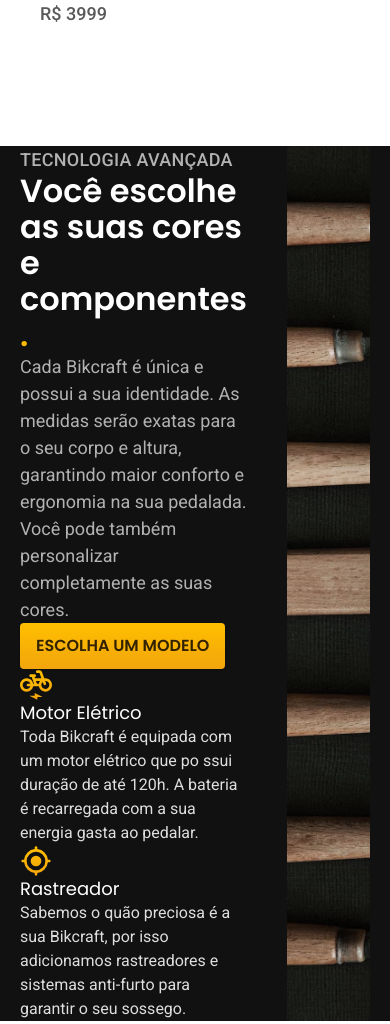
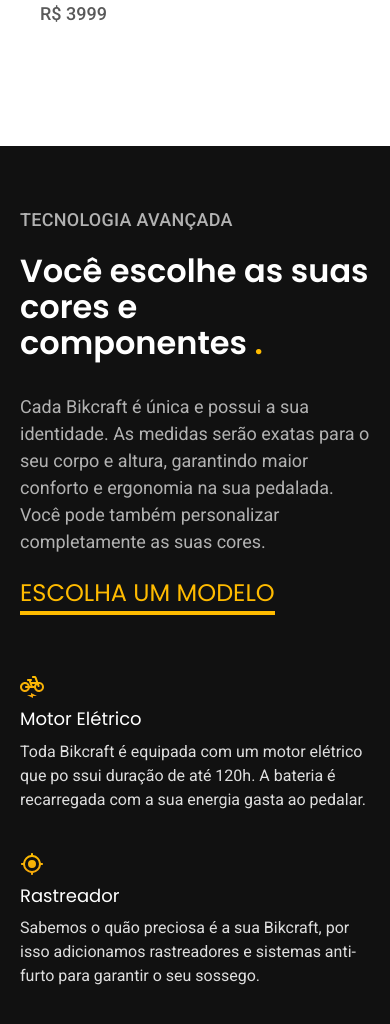
Before and after one commit to howtrojan/BIKECRAFT, a plain HTML site: page index.html in a window 390 px wide. Shown: the part 2393-3417 px from the top of the page. Drawn offline with Linux system fonts and the light colour scheme.

Commit message:
Finalização parte tecnologia

```diff
--- a/css/home/tecnologia.css
+++ b/css/home/tecnologia.css
@@ -1,5 +1,6 @@
 .tecnologia-bg{
     background-color: var(--cor-11);
+    box-shadow: inset 0px 80px var(--cor-0), inset 0px -80px var(--cor-0);
 }
 
 .tecnologia{
@@ -14,3 +15,69 @@
     object-fit: cover;
     object-position: left;
 }
+
+.tecnologia-conteudo{
+    padding-top: 160px;
+    padding-bottom: 160px;
+}
+
+.tecnologia-conteudo > span{
+    display: block;
+    margin-bottom: 20px;
+}
+
+.tecnologia-conteudo h2{
+    margin-bottom: 32px;
+}
+
+.tecnologia-conteudo > p{
+    margin-bottom: 20px ;
+}
+
+.tecnologia-conteudo a{
+    margin-bottom: 80px;
+}
+
+.tecnologia-vantagens{
+    display: flex;
+    gap: 40px;
+}
+
+.tecnologia-vantagens h3{
+    margin-bottom: 8px;
+    width: max-content;
+}
+
+.tecnologia-vantagens img{
+    width: 24px;
+    margin-bottom: 8px;
+}
+
+@media (max-width: 800px) {
+    .tecnologia-bg{
+        box-shadow: initial;
+    }
+   .tecnologia{
+    grid-template-columns: 1fr;
+   }
+
+   .tecnologia-conteudo{
+    padding-top: 60px;
+    padding-bottom: 60px;
+   }
+
+   .tecnologia-imagem{
+    display: none;
+   }
+
+   .tecnologia a{
+    margin-bottom: 60px;
+   }
+
+}
+
+@media (max-width: 600px){
+    .tecnologia-vantagens{
+        flex-direction: column;
+    }
+}
--- a/css/utilidades/componentes.css
+++ b/css/utilidades/componentes.css
@@ -32,3 +32,22 @@
         font-size: 1rem;
     }
 }
+
+.link{
+    display: inline-block;
+    color: var(--cor-p1);
+    font: 500 1.5rem/1.5 "Poppins", san-serif;
+    text-transform: uppercase;
+}
+
+.link:after{
+    content: "";
+    display: block;
+    width: 100%;
+    height: 4px;
+    background-color: currentColor ;
+}
+
+.link:hover{
+    color: var(--cor-0);
+}
--- a/index.html
+++ b/index.html
@@ -80,8 +80,9 @@
           <span class="font-2-l-b cor-5">Tecnologia avançada</span>
           <h2 class="font-1-xxl cor-0">Você escolhe as suas cores e componentes <span class="cor-p1">.</span></h2>
           <p class="font-2-l cor-5">Cada Bikcraft é única e possui a sua identidade. As medidas serão exatas para o seu corpo e altura, garantindo maior conforto e ergonomia na sua pedalada. Você pode também personalizar completamente as suas cores. </p>
-          <a class="botao link" href="./bicicletas.html">Escolha um modelo</a>
-          <div>
+          <a class="link" href="./bicicletas.html">Escolha um modelo</a>
+          <div class="tecnologia-vantagens">
+            <div >
               <img src="./img/icones/eletrica.svg" alt="">
               <h3 class="font-1-m cor-0">Motor Elétrico</h3>
               <p class="font-2-s cor-3">Toda Bikcraft é equipada com um motor elétrico que po ssui duração de até 120h. A bateria é recarregada com a sua energia gasta ao pedalar.</p>
@@ -92,6 +93,7 @@
               <p class="font-2-s cor-3">Sabemos o quão preciosa é a sua Bikcraft, por isso adicionamos rastreadores e sistemas anti-furto para garantir o seu sossego.</p>
             </div>
           </div>
+        </div>
         <div class="tecnologia-imagem">
           <img src="./img/fotos/tecnologia.jpg" alt="">
         </div>
```
Lines whose indentation alone changed are shown as unchanged.
